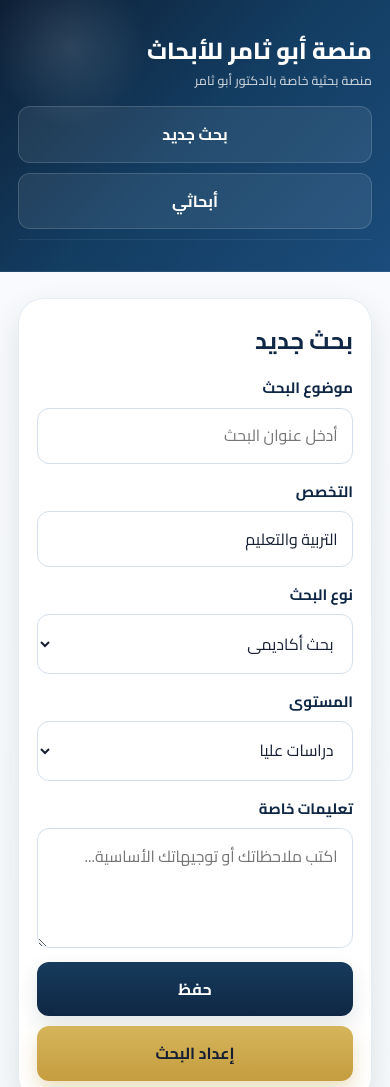
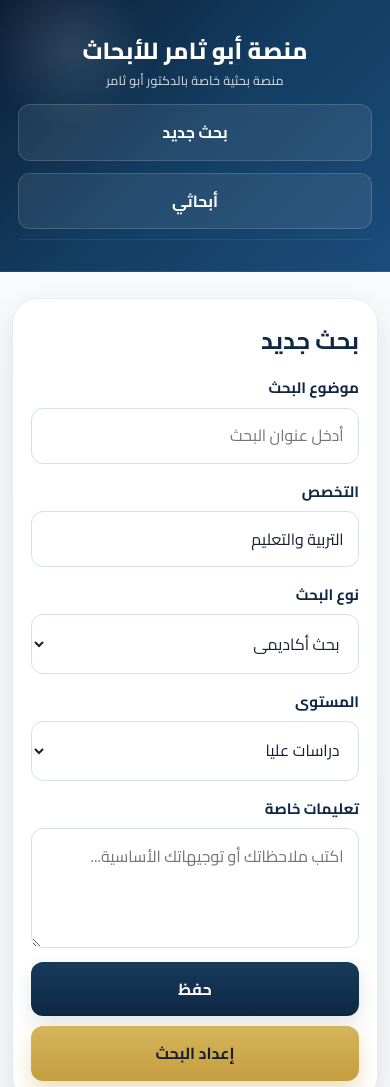
Before and after one commit to znnznn9191-coder/doctor-abu-thamer, a plain HTML site: page frontend/index.html in a window 390 px wide. Shown: the top 1087 px of the page. Drawn offline with Linux system fonts and the light colour scheme; no server answers.

Commit message:
Fix mobile responsive layout

```diff
--- a/frontend/css/app.css
+++ b/frontend/css/app.css
@@ -542,3 +542,94 @@ img {
     width: 100%;
   }
 }
+
+@media (max-width: 768px) {
+  html,
+  body {
+    width: 100%;
+    max-width: 100%;
+    overflow-x: hidden;
+  }
+
+  * {
+    box-sizing: border-box;
+  }
+
+  .nav-shell,
+  .app-shell,
+  .topbar,
+  .sidebar,
+  .workspace,
+  .panel,
+  .section-panel,
+  .workspace-grid,
+  .source-panel,
+  .history-panel {
+    width: 100%;
+    max-width: 100%;
+    min-width: 0;
+  }
+
+  .app-shell {
+    display: block;
+    padding-inline: 12px;
+  }
+
+  .sidebar,
+  .workspace {
+    margin: 0;
+  }
+
+  .topbar {
+    display: flex;
+    flex-direction: column;
+    align-items: stretch;
+    gap: 14px;
+  }
+
+  .brand {
+    text-align: center;
+  }
+
+  .top-actions {
+    display: grid;
+    grid-template-columns: 1fr;
+    width: 100%;
+    gap: 12px;
+  }
+
+  .top-actions .btn {
+    width: 100%;
+  }
+
+  input,
+  select,
+  textarea,
+  button {
+    max-width: 100%;
+  }
+
+  .field-group,
+  .field-group.wide,
+  .source-form,
+  .research-list,
+  .saved-sections-list,
+  .saved-manuscript,
+  .tabs {
+    width: 100%;
+    max-width: 100%;
+    min-width: 0;
+  }
+
+  .tabs {
+    overflow-x: auto;
+    -webkit-overflow-scrolling: touch;
+  }
+
+  .research-card,
+  .source-item,
+  .saved-section {
+    width: 100%;
+    max-width: 100%;
+  }
+}
```
